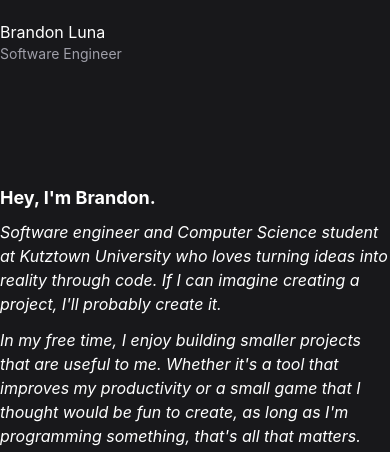
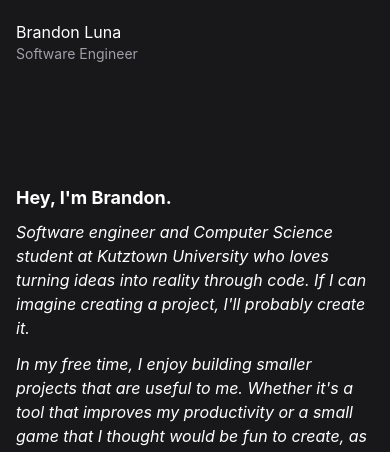
Before and after one commit to luna22b/personal-portfolio, an Astro site in the folder app/: page / in a window 390 px wide. Shown: the top 452 px of the page. Built offline with nearby package versions, Linux system fonts and the light colour scheme; Astro itself is replaced by a stand-in of ours.

Commit message:
Fixed responsiveness and made the website mobile-friendly

```diff
--- a/app/src/pages/index.astro
+++ b/app/src/pages/index.astro
@@ -9,13 +9,16 @@ import ContactAstroComponent from "../components/Contact.astro";
 <html lang="en">
   <head>
     <meta charset="utf-8" />
-    <meta name="viewport" content="width=device-width" />
+    <meta name="viewport" content="width=device-width, initial-scale=1" />
     <title>Brandon Luna</title>
   </head>
-  <body class="bg-[oklch(0.21_0.006_285.885)] max-w-2xl mx-auto text-white">
-	  <NavbarAstroComponent />
-    <AboutAstroComponent />
-    <ProjectsAstroComponent />
-    <ContactAstroComponent />
+
+  <body class="min-h-screen bg-[oklch(0.21_0.006_285.885)] text-white">
+    <main class="w-full max-w-2xl mx-auto px-4 sm:px-6 lg:px-0">
+      <NavbarAstroComponent />
+      <AboutAstroComponent />
+      <ProjectsAstroComponent />
+      <ContactAstroComponent />
+    </main>
   </body>
 </html>
```
